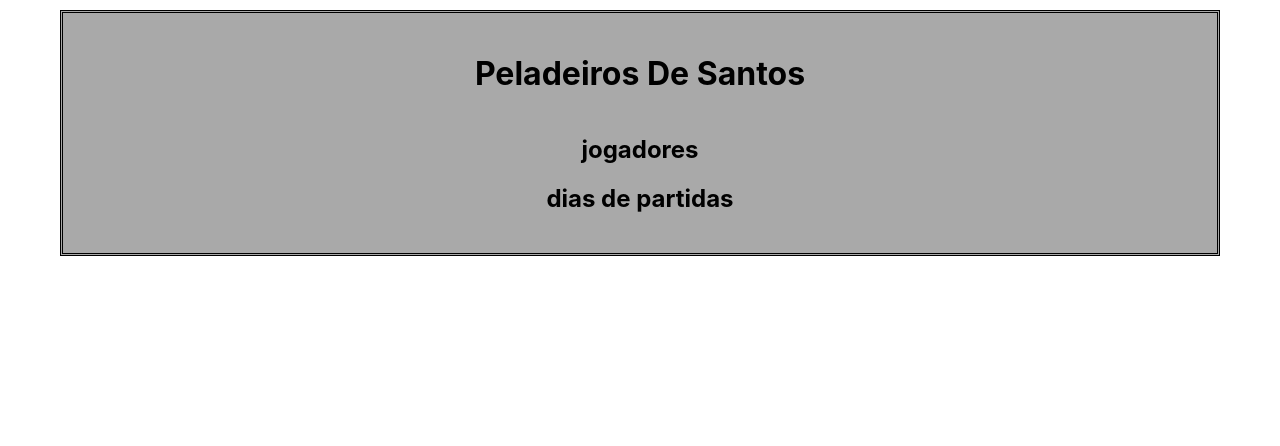
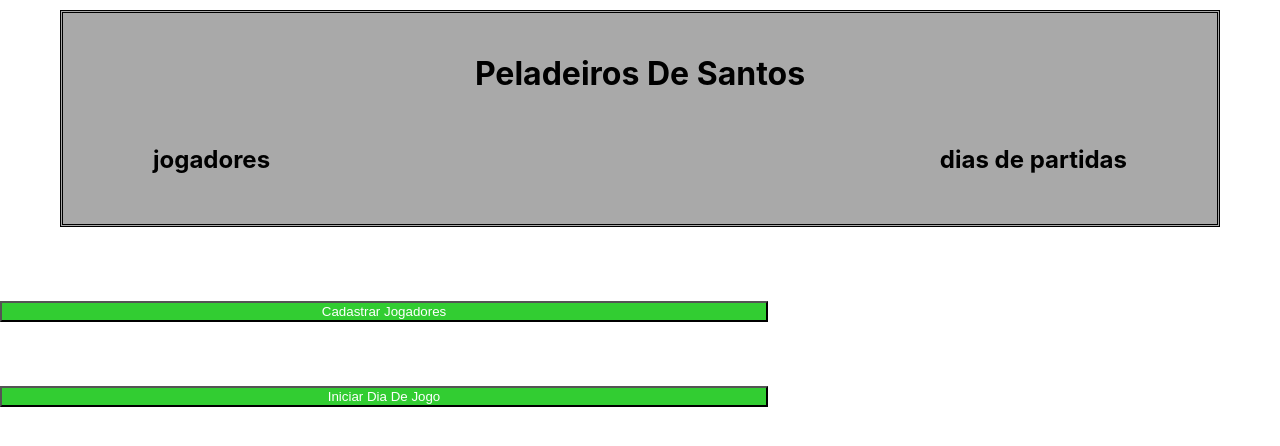
Before and after one commit to viniciustq14/PeladeirosDeSantos, a React (Create React App) app in the folder web/: page / in a window 1280 px wide. Shown: the top 446 px of the page. Built offline with nearby package versions, Linux system fonts and the light colour scheme.

Commit message:
nova estrutura e botoes adiocionado

```diff
--- a/web/src/principal/principal.js
+++ b/web/src/principal/principal.js
@@ -1,26 +1,15 @@
 import React from 'react';
 
 import './style.css';
+import Cabecalho from '../cabecalho/Cabecalho'
 
 function Principal() {
   return (
-    <div className='cabecalho'>
-    <header>
-        <h1>Peladeiros De Santos</h1>
-    </header>
-    <div className='menu'>
-      <div>
-        <h2>jogadores</h2>
-
-      </div>
-      <div>
-        <h2>
-        dias de partidas
-
-        </h2>
-      </div>
-    </div>
-      </div>
+    <>
+    <Cabecalho/>
+    <button>Cadastrar Jogadores</button>
+    <button>Iniciar Dia De Jogo </button>
+    </>
   );
 }
 
--- a/web/src/principal/style.css
+++ b/web/src/principal/style.css
@@ -1,14 +1,7 @@
-.cabecalho {
-   text-align: center;
-   border:1;
-   border-radius: 0.4 ;
-   display: grid;
-   padding: 20px 50px;
-   background-color: #A9A9A9;
-   border-style: double;
-   margin:10px 60px;
+button{
+   background-color: #32CD32;
+   width: 60%;
+   color:white;
+   height: 45%;
+   margin-top: 5%;
 }
-
-.menu{
-
-}
```
